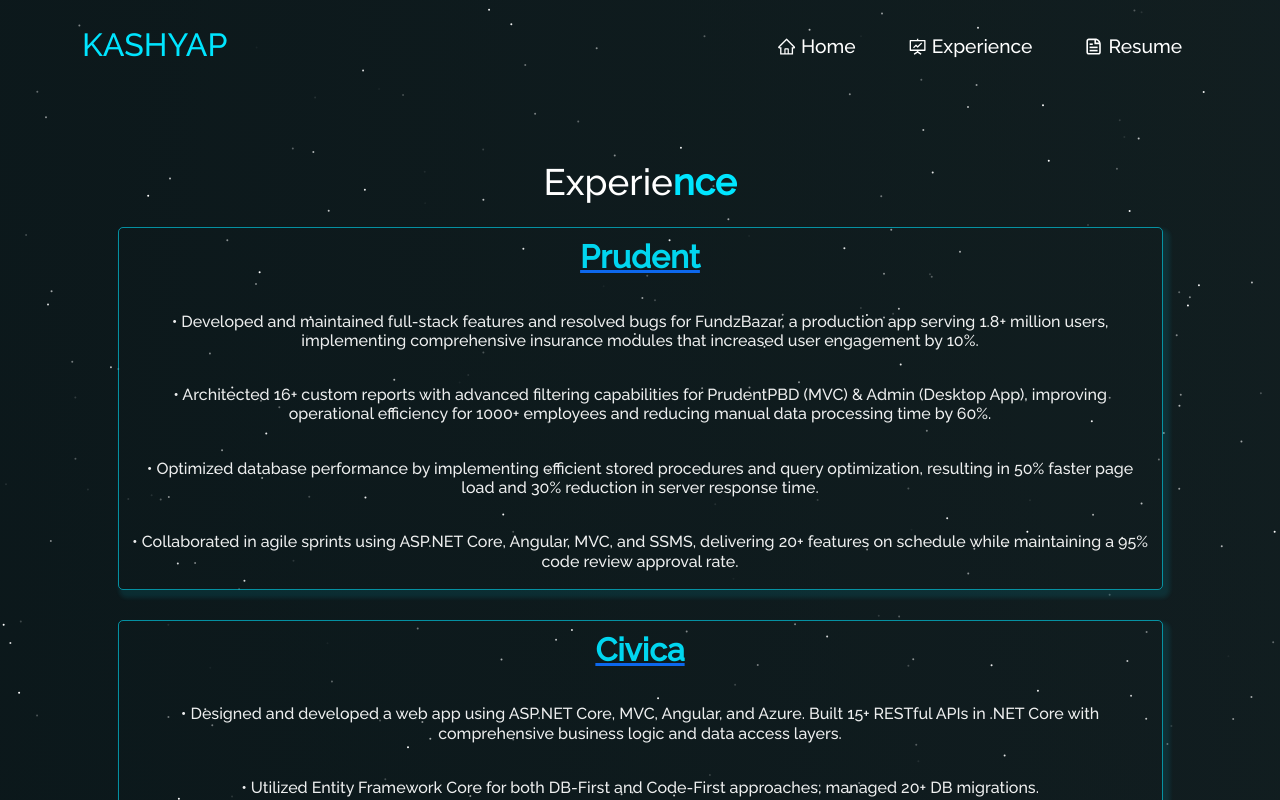
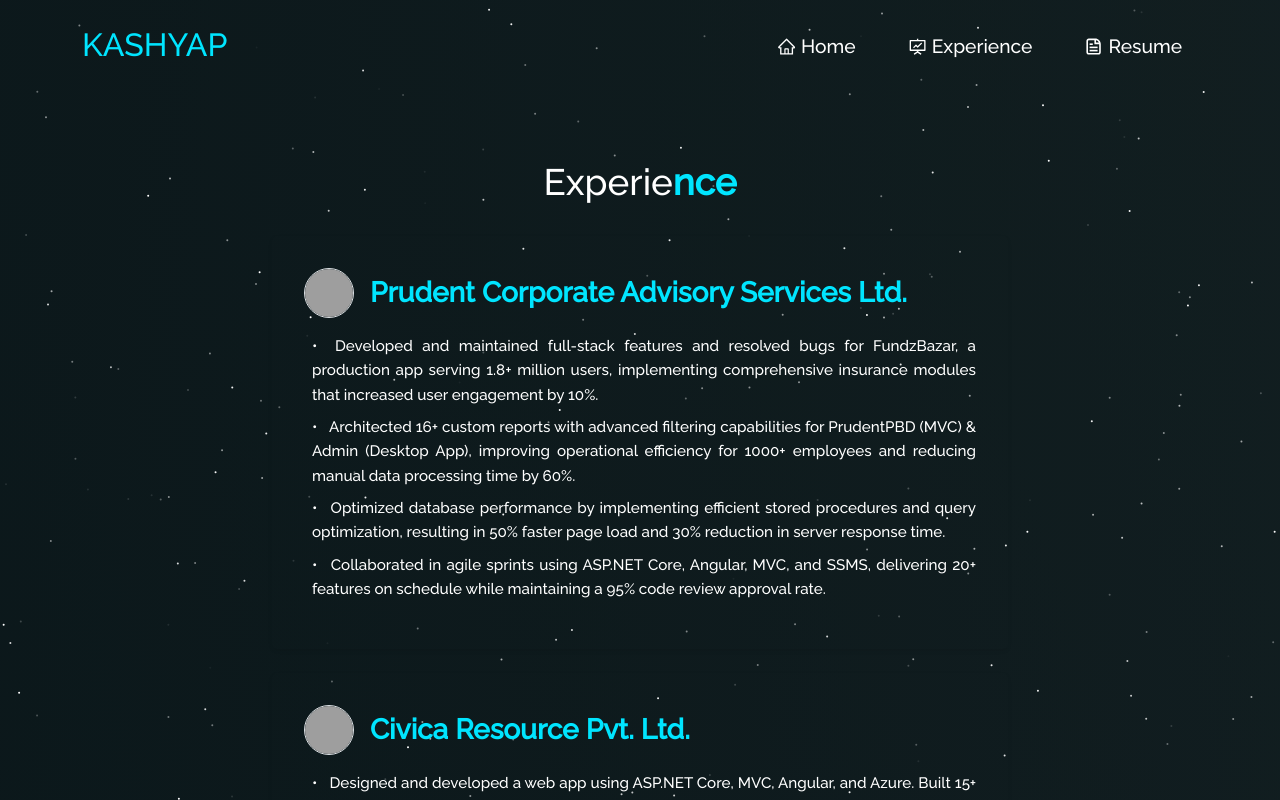
Before and after one commit to kashyap1807/kashyap_portfolio, a React (Create React App) app: page /experience in a window 1280 px wide. Shown: the top 800 px of the page. Built offline with nearby package versions, Linux system fonts and the light colour scheme; grey boxes are pictures that could not be loaded.

Commit message:
Add Experience component with custom styling and structured data

```diff
--- /dev/null
+++ b/src/components/About/Experience.css
@@ -0,0 +1,31 @@
+.experience-card {
+  background-color: transparent;
+  border: 1px solid rgba(255, 255, 255, 0.2);
+  border-radius: 12px;
+  padding: 20px;
+  transition: transform 0.3s ease, box-shadow 0.3s ease;
+  box-shadow: 0 4px 12px rgba(0, 0, 0, 0.2);
+  color: #fff;
+}
+
+.experience-card:hover {
+  transform: scale(1.03);
+  box-shadow: 0 6px 18px rgba(0, 0, 0, 0.35);
+}
+
+.experience-card h3 a {
+  color: #fff;
+  transition: color 0.3s ease;
+}
+
+.experience-card h3 a:hover {
+  color: #ddd;
+}
+
+.experience-card ul li {
+  line-height: 1.6;
+  font-size: 0.95rem;
+  color: #fff;
+  text-align: justify;   /* 🔥 ensures text is justified */
+  text-justify: inter-word; /* makes spacing cleaner */
+}
--- a/src/components/About/Experience.js
+++ b/src/components/About/Experience.js
@@ -1,81 +1,81 @@
-import React from 'react'
-import {  Row, Col } from "react-bootstrap";
+import React from "react";
+import { Row, Col, Card, Image } from "react-bootstrap";
+import "./Experience.css"; // custom CSS for hover effect
 
 function Experience() {
+  const experiences = [
+    {
+      company: "Prudent Corporate Advisory Services Ltd.",
+      url: "https://www.prudentcorporate.com/",
+      logo: "https://media.licdn.com/dms/image/v2/D4D0BAQH2Lp5nEFpPTQ/company-logo_200_200/B4DZbNDjJPHsAI-/0/1747196982631/prudent_corporate_advisory_services_logo?e=1758758400&v=beta&t=qwSKAqYs7QE-lEo9UQcDCSvwqT0n6O8WsGZahDP-Y84",
+      details: [
+        "Developed and maintained full-stack features and resolved bugs for FundzBazar, a production app serving 1.8+ million users, implementing comprehensive insurance modules that increased user engagement by 10%.",
+        "Architected 16+ custom reports with advanced filtering capabilities for PrudentPBD (MVC) & Admin (Desktop App), improving operational efficiency for 1000+ employees and reducing manual data processing time by 60%.",
+        "Optimized database performance by implementing efficient stored procedures and query optimization, resulting in 50% faster page load and 30% reduction in server response time.",
+        "Collaborated in agile sprints using ASP.NET Core, Angular, MVC, and SSMS, delivering 20+ features on schedule while maintaining a 95% code review approval rate.",
+      ],
+    },
+    {
+      company: "Civica Resource Pvt. Ltd.",
+      url: "https://www.civica.com/",
+      logo: "https://media.licdn.com/dms/image/v2/D4D0BAQH4Xro_yu9Z5A/company-logo_200_200/company-logo_200_200/0/1719921446443/civica_india_logo?e=1758758400&v=beta&t=3X6OrsACH8_xflrywQvY0iknH5O3kHQDARX6fJrXnD4",
+      details: [
+        "Designed and developed a web app using ASP.NET Core, MVC, Angular, and Azure. Built 15+ RESTful APIs in .NET Core with comprehensive business logic and data access layers.",
+        "Utilized Entity Framework Core for both DB-First and Code-First approaches; managed 20+ DB migrations.",
+        "Implemented testing suite using xUnit for backend and Jasmine/Karma for frontend, achieving 90% code coverage and reducing regression bugs by 65%.",
+      ],
+    },
+    {
+      company: "TCS Campus Ambassador",
+      url: "https://www.tcs.com/",
+      logo: "https://media.licdn.com/dms/image/v2/D4D0BAQGsGR9p4ikS5w/company-logo_200_200/company-logo_200_200/0/1708946550425/tata_consultancy_services_logo?e=1758758400&v=beta&t=GfUQTepGNORUD8sF8ij3m9rJRly9rxF1HU1Bc44kk4M",
+      details: [
+        "Promoted TCS events, programs, and initiatives to students, and shared information and updates provided by TCS.",
+        "Acted as a bridge between students and TCS.",
+      ],
+    },
+  ];
+
   return (
-    <Row style={{ justifyContent: "center", paddingBottom: "50px" }}>
-      <Col xs={11} className="tech-icons">
-        <h2>
-          <a href="https://www.prudentcorporate.com/">
-            <strong className="purple">Prudent</strong>
-          </a>
-        </h2>
-        <h6>&nbsp;</h6>
-        <h6>
-          • Developed and maintained full-stack features and resolved bugs for
-          FundzBazar, a production app serving 1.8+ million users, implementing
-          comprehensive insurance modules that increased user engagement by 10%.
-        </h6>
-        <h6>&nbsp;</h6>
-        <h6>
-          • Architected 16+ custom reports with advanced filtering capabilities
-          for PrudentPBD (MVC) & Admin (Desktop App), improving operational
-          efficiency for 1000+ employees and reducing manual data processing
-          time by 60%.
-        </h6>
-        <h6>&nbsp;</h6>
-        <h6>
-          • Optimized database performance by implementing efficient stored
-          procedures and query optimization, resulting in 50% faster page load
-          and 30% reduction in server response time.
-        </h6>
-        <h6>&nbsp;</h6>
-        <h6>
-          • Collaborated in agile sprints using ASP.NET Core, Angular, MVC, and
-          SSMS, delivering 20+ features on schedule while maintaining a 95% code
-          review approval rate.
-        </h6>
-      </Col>
-
-      <Col xs={11} className="tech-icons">
-        <h2>
-          <a href="https://www.civica.com/">
-            <strong className="purple">Civica</strong>
-          </a>
-        </h2>
-        <h6>&nbsp;</h6>
-        <h6>
-          • Designed and developed a web app using ASP.NET Core, MVC, Angular,
-          and Azure. Built 15+ RESTful APIs in .NET Core with comprehensive
-          business logic and data access layers.
-        </h6>
-        <h6>&nbsp;</h6>
-        <h6>
-          • Utilized Entity Framework Core for both DB-First and Code-First
-          approaches; managed 20+ DB migrations.
-        </h6>
-        <h6>&nbsp;</h6>
-        <h6>
-          • Implemented testing suite using xUnit for backend and Jasmine/Karma
-          for frontend, achieving 90% code coverage and reducing regression bugs
-          by 65%.
-        </h6>
-      </Col>
-
-      <Col xs={11} className="tech-icons">
-        <h2>
-          <a href="https://www.tcs.com/">
-            <strong className="purple">TCS Campus Ambassador</strong>
-          </a>
-        </h2>
-        <h6>
-          • Promoted TCS events, programs, and initiatives to students, and
-          shared information and updates provided by TCS.
-        </h6>
-        <h6>• Acted as a bridge between students and TCS.</h6>
-      </Col>
+    <Row className="justify-content-center py-4">
+      {experiences.map((exp, index) => (
+        <Col xs={11} md={10} lg={8} className="mb-4" key={index}>
+          <Card className="experience-card shadow-sm border-0 rounded-3 p-3">
+            <Card.Body>
+              <div className="d-flex align-items-center mb-3">
+                <Image
+                  src={exp.logo}
+                  alt={`${exp.company} logo`}
+                  roundedCircle
+                  width={50}
+                  height={50}
+                  className="me-3 border"
+                />
+                <Card.Title as="h3" className="mb-0">
+                  <a
+                    href={exp.url}
+                    target="_blank"
+                    rel="noopener noreferrer"
+                    className="text-decoration-none"
+                    style={{ color: "#00e5ff" }}
+                  >
+                    <strong>{exp.company}</strong>
+                  </a>
+                </Card.Title>
+              </div>
+              <ul className="list-unstyled ms-2">
+                {exp.details.map((detail, i) => (
+                  <li key={i} className="mb-2">
+                    <span className="me-2">•</span> {detail}
+                  </li>
+                ))}
+              </ul>
+            </Card.Body>
+          </Card>
+        </Col>
+      ))}
     </Row>
   );
 }
 
-export default Experience
+export default Experience;
--- a/src/components/Home/Home2.js
+++ b/src/components/Home/Home2.js
@@ -22,8 +22,7 @@
                 <b className="purple">Full-stack Developer</b> &nbsp;
               </i>
               with 1.5+ year of experience building scalable web applications
-              using
-              <br />
+              using &nbsp;
               <i>
                 <b className="purple">
                   ASP.NET Core, Angular, Azure, CI/CD pipelines & SQL.
```
